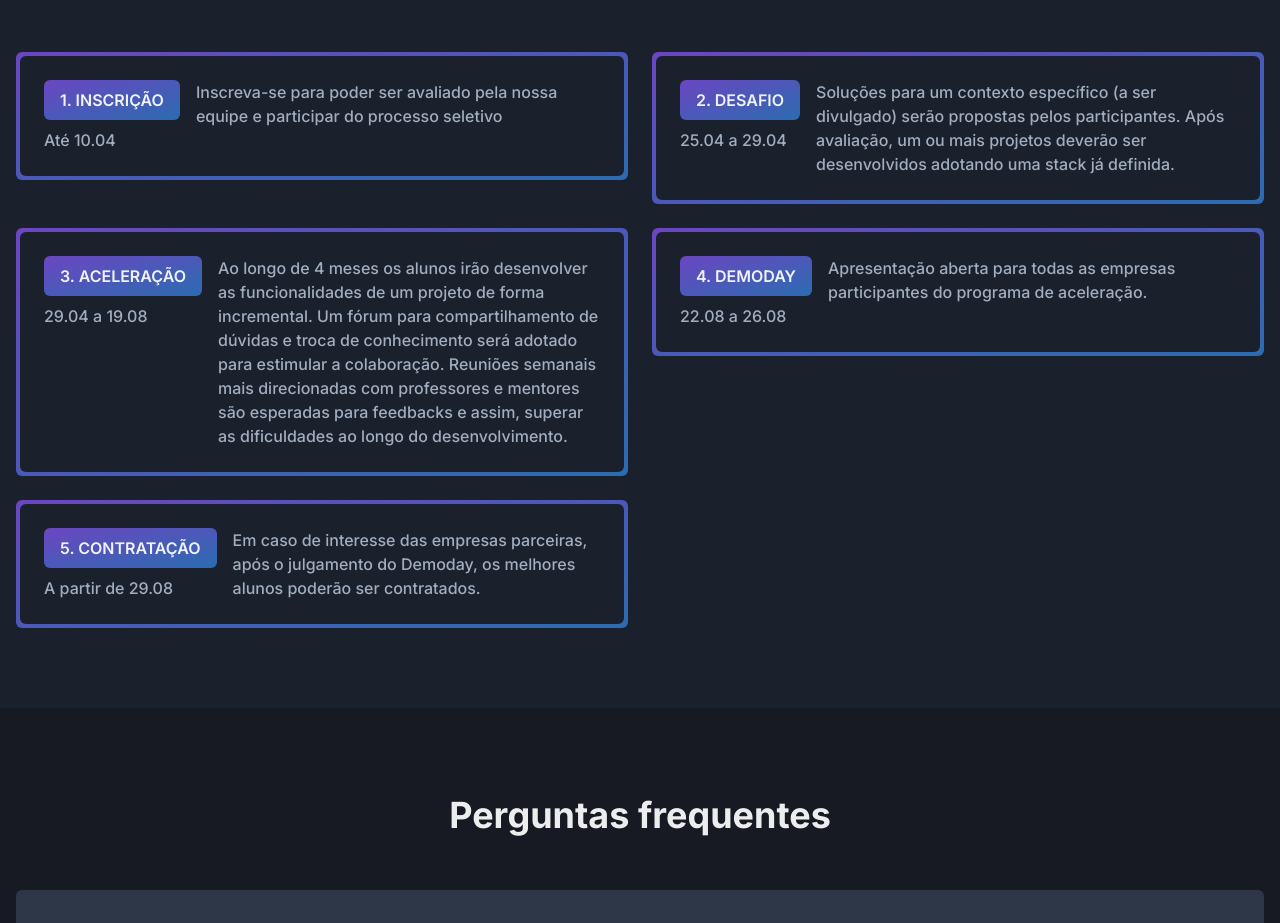
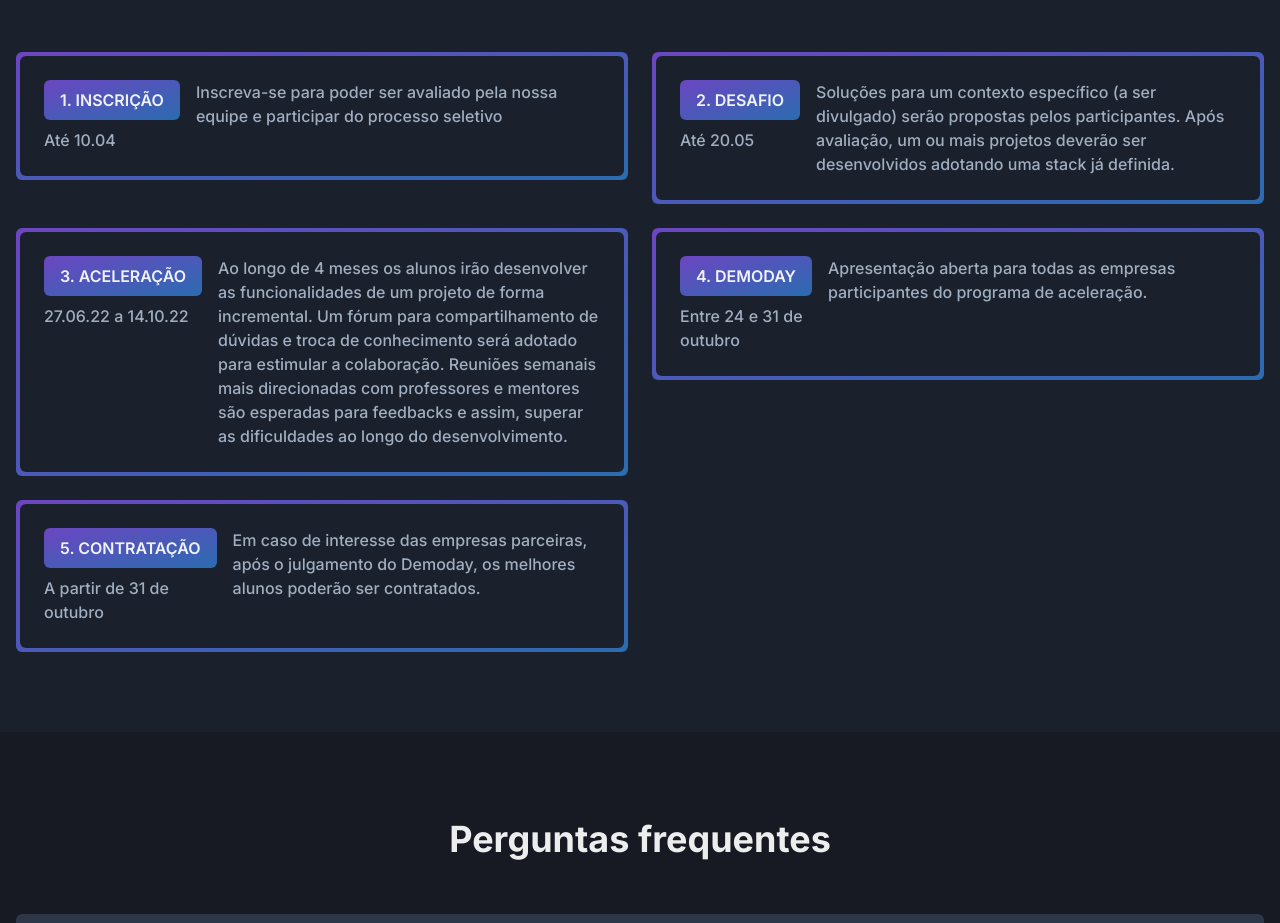
Before and after one commit to eljonathas/devspaidegua, a Next.js app: page / in a window 1280 px wide. Shown: the part 3144-4067 px from the top of the page. Built offline with nearby package versions, Linux system fonts and the light colour scheme.

Commit message:
refactor: adjust step dates

```diff
--- a/src/pages/index.tsx
+++ b/src/pages/index.tsx
@@ -505,7 +505,7 @@ const IndexPage = () => {
                   <Fade delay={100}>
                     <StepsRow
                       stepTitle="2. DESAFIO"
-                      stepDate="25.04 a 29.04"
+                      stepDate="Até 20.05"
                       stepDescription="Soluções para um contexto específico (a ser divulgado) serão propostas pelos participantes. Após avaliação, um ou mais projetos deverão ser desenvolvidos adotando uma stack já definida."
                     />
                   </Fade>
@@ -514,7 +514,7 @@ const IndexPage = () => {
                   <Fade delay={150}>
                     <StepsRow
                       stepTitle="3. ACELERAÇÃO"
-                      stepDate="29.04 a 19.08"
+                      stepDate="27.06.22 a 14.10.22"
                       stepDescription="Ao longo de 4 meses os alunos irão desenvolver as funcionalidades de um projeto de forma incremental. Um fórum para compartilhamento de dúvidas e troca de conhecimento será adotado para estimular a colaboração. Reuniões semanais mais direcionadas com professores e mentores são esperadas para feedbacks e assim, superar as dificuldades ao longo do desenvolvimento."
                     />
                   </Fade>
@@ -523,7 +523,7 @@ const IndexPage = () => {
                   <Fade delay={200}>
                     <StepsRow
                       stepTitle="4. DEMODAY"
-                      stepDate="22.08 a 26.08"
+                      stepDate="Entre 24 e 31 de outubro"
                       stepDescription="Apresentação aberta para todas as empresas participantes do programa de aceleração."
                     />
                   </Fade>
@@ -532,7 +532,7 @@ const IndexPage = () => {
                   <Fade delay={250}>
                     <StepsRow
                       stepTitle="5. CONTRATAÇÃO"
-                      stepDate="A partir de 29.08"
+                      stepDate="A partir de 31 de outubro"
                       stepDescription="Em caso de interesse das empresas parceiras, após o julgamento do Demoday, os melhores alunos poderão ser contratados."
                     />
                   </Fade>
```
